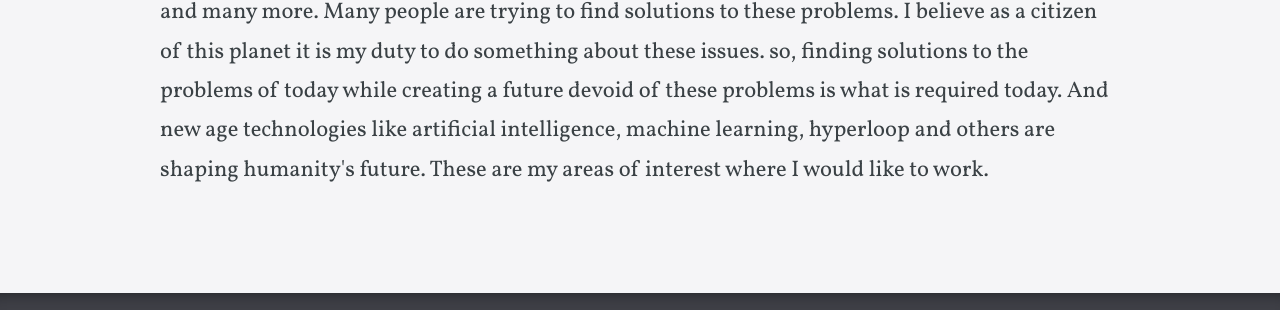
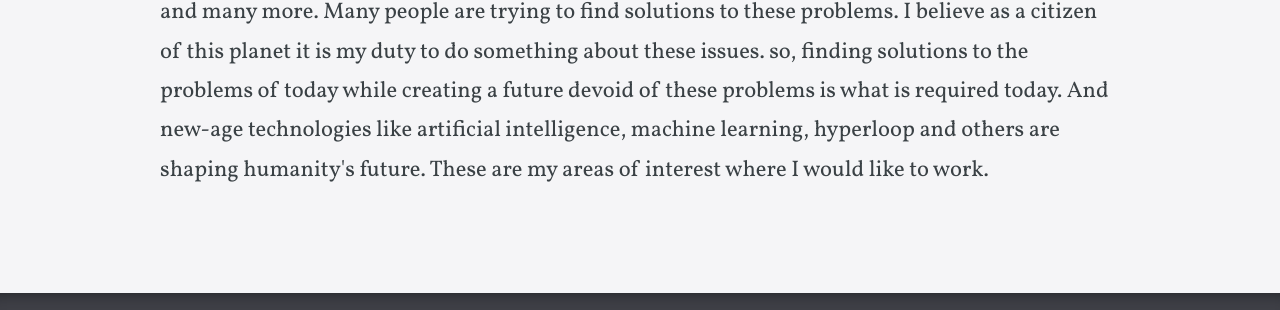
Before and after one commit to nirmalgore/nirmalgore.github.io, a Jekyll site: the page built from index.html, in a window 1280 px wide. Shown: the part 1024-1334 px from the top of the page. Built offline with Jekyll 4.4.1, drawn with Linux system fonts in a browser that asks for light colours; some web fonts are replaced; some of the changed text lies outside the part shown.

```diff
--- a/index.html
+++ b/index.html
@@ -22,7 +22,7 @@ _options:
 
 	<p>I am very passionate about two ideas. The ideas that are trying to solve today's problems and the ideas that are trying to shape our future.</p>
 	</p>Today's world is faced with a plethora of problems like hunger, climate change, income inequality and many more. Many people are trying to find solutions to these problems. I believe as a citizen of this planet it is my duty to do something about these issues.
-	so, finding solutions to the problems of today while creating a future devoid of these problems is what is required today. And new age technologies like artificial intelligence, machine learning, hyperloop and others are shaping humanity's future.
+	so, finding solutions to the problems of today while creating a future devoid of these problems is what is required today. And new-age technologies like artificial intelligence, machine learning, hyperloop and others are shaping humanity's future.
 
 	These are my areas of interest where I would like to work.</p>
 
```
